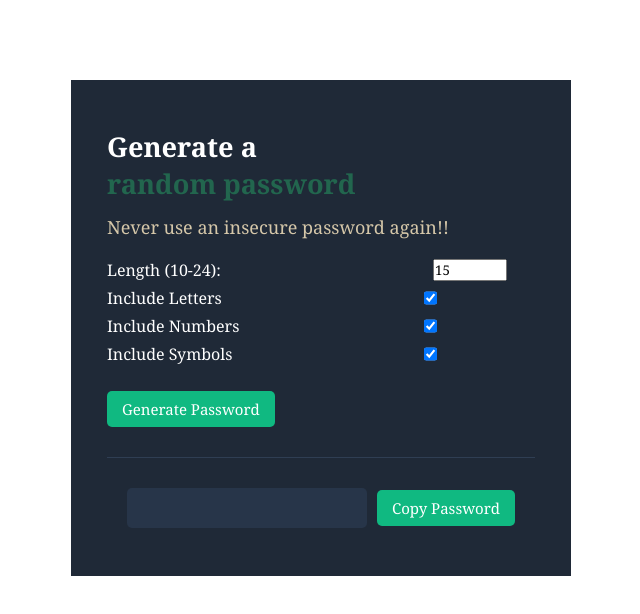
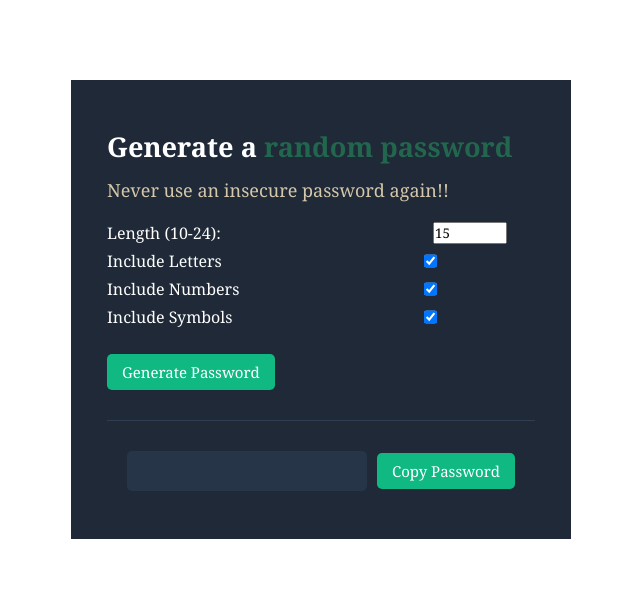
Before and after one commit to favy-codez/password-generator, a plain HTML site: page index.html in a window 1280 px wide. Shown: the whole page, without its empty margins (319-959 px from the left). Drawn offline with Linux system fonts and the light colour scheme.

Commit message:
commit message

```diff
--- a/index.html
+++ b/index.html
@@ -9,7 +9,7 @@
 </head>
 <body>
     <div class="container">
-        <h2>Generate a <br> <span>random password</span> </h2>
+        <h2>Generate a  <span>random password</span> </h2>
         <p>Never use an insecure password again!!</p>
         <div class="main">
             <div class="checkboxes">
```
